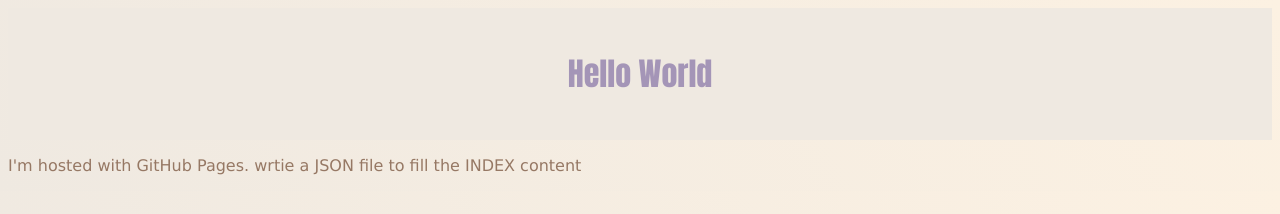
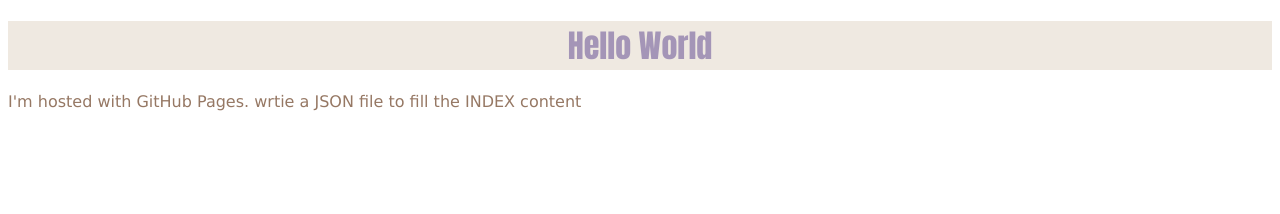
Before and after one commit to dor-fisher/dor-fisher.github.io, a plain HTML site: page index.html in a window 1280 px wide. Drawn offline with Linux system fonts and the light colour scheme.

Commit message:
Update style.css

```diff
--- a/style.css
+++ b/style.css
@@ -1,6 +1,5 @@
 body {
     background-color:white;
-    background-image: linear-gradient(60deg, #efe9e1, #fcf1e2);
 }
 h1 {
     color:rgb(164, 149, 183);
@@ -15,6 +14,5 @@ p {
 }
 .header {
     text-align: center;
-    padding: 20px;
     background-color:rgb(239,233,225);
 }
```
